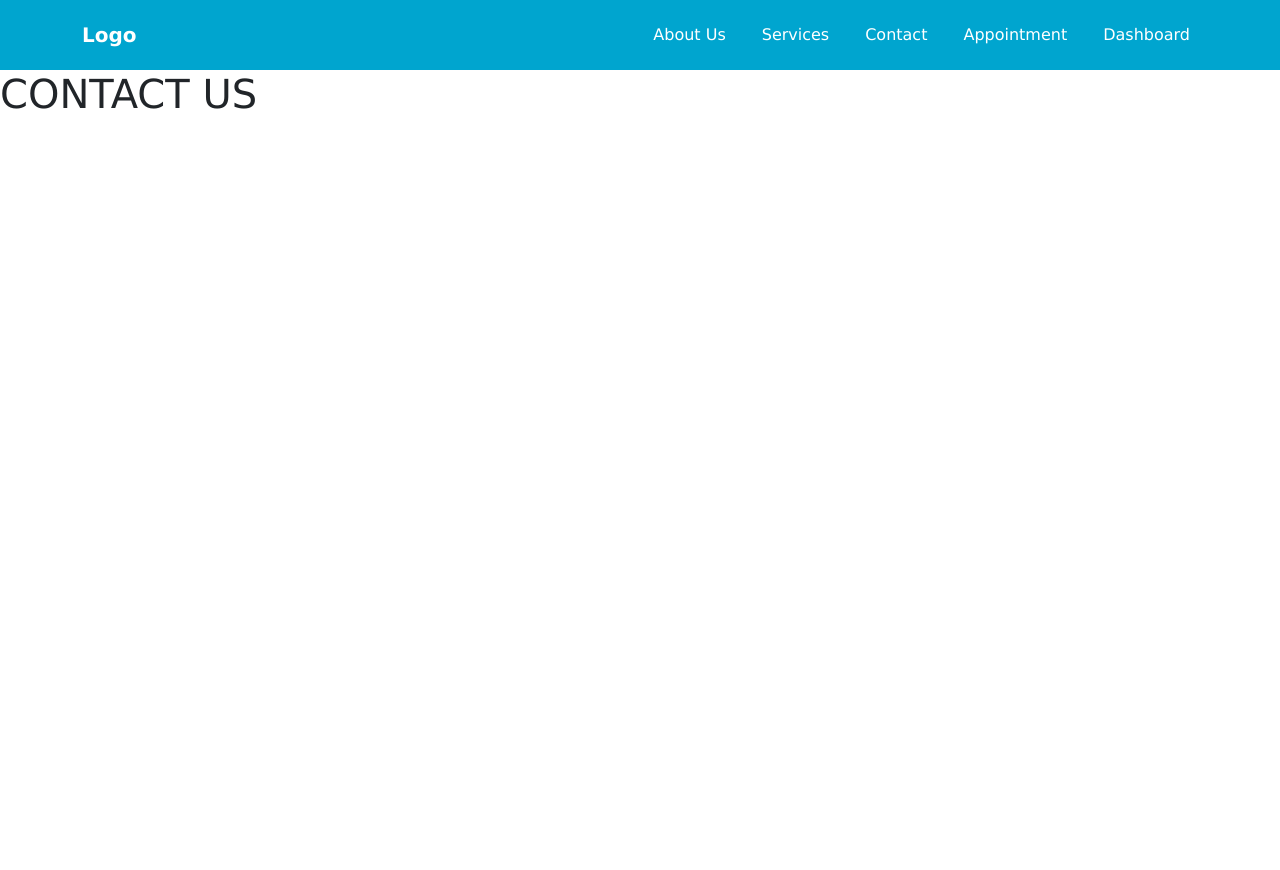
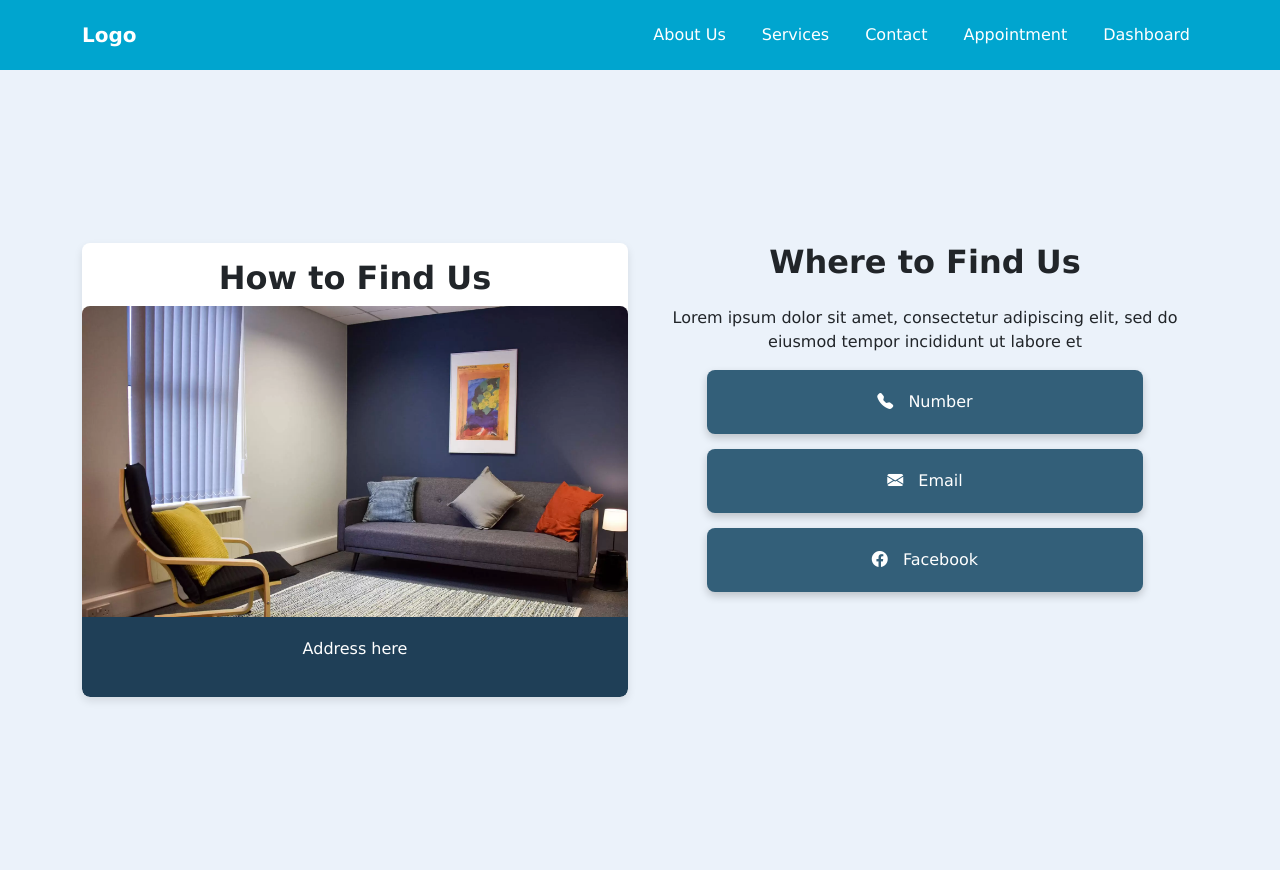
Before and after one commit to APC-SoCIT/APC-2024-2025-T1-03-Occupational-Therapy-Clinic, a Django app: page /contact-us/ in a window 1280 px wide. Before the commit the page ends 109 px from the top, so only its background shows below. Run offline with Django 3.2, Linux system fonts and the light colour scheme.

Commit message:
updated website/portal frontend

```diff
--- a/O4P/home/templates/home/contact_us.html
+++ b/O4P/home/templates/home/contact_us.html
@@ -1,5 +1,38 @@
 {% extends "home_navbar.html" %}
+{% load static %}
 
 {% block content %}
-        <h1>CONTACT US</h1>
+<div class="contact-1">
+        <div class="container">
+          <div class="row">
+            <div class="col-md-6">
+                <div class="contact-1-cont">
+                    <h2 class="contact-1-header text-center mt-3">How to Find Us</h2>
+                    <img src="{% static 'images/clinic-bg.jpg' %}" alt="Location Image">
+                    <div class="contact-1-text">
+                        <p>Address here</p>
+                    </div>
+                </div>
+            </div>
+
+            <div class="col-md-6 d-flex flex-column align-items-center">
+                <h2 class="contact-1-header mb-4">Where to Find Us</h2>
+                <p class="text-center">Lorem ipsum dolor sit amet, consectetur adipiscing elit, sed do eiusmod tempor incididunt ut labore et</p>
+
+                <div class="contact-1-card">
+                    <i class="bi bi-telephone-fill"></i>
+                    <span>Number</span>
+                </div>
+                <div class="contact-1-card">
+                    <i class="bi bi-envelope-fill"></i>
+                    <span>Email</span>
+                </div>
+                <div class="contact-1-card">
+                    <i class="bi bi-facebook"></i>
+                    <span>Facebook</span>
+                </div>
+            </div>
+          </div>
+        </div>
+      </div>
 {% endblock %}
--- a/O4P/static/css/style_website.css
+++ b/O4P/static/css/style_website.css
@@ -16,7 +16,7 @@ html, body {
 
 
 .nav-item .nav-link:hover {
-    color: #64CA6C;
+  color: #004E64;
   }
 
 .navbar-brand {
@@ -219,7 +219,7 @@ html, body {
 /*about us*/
 .about-1 {
   position: relative;
-    background-image: url('images/clinic-bg.jpg');
+  background-image: url("/static/images/clinic-bg.jpg");
   background-size: cover;
   background-position: center;
   color: white;
@@ -325,3 +325,49 @@ html, body {
 .card-text {
   color: #6c757d;
 }
+
+.contact-1 {
+  position: relative;
+  background-color: #EBF2FA;
+  height: 100vh;
+  display: flex;
+  align-items: center;
+  justify-content: center;
+  text-align: center;
+}
+
+.contact-1-cont {
+  background-color: #fff;
+  border-radius: 8px;
+  box-shadow: 0 4px 8px rgba(0, 0, 0, 0.1);
+  overflow: hidden;
+}
+.contact-1-cont img {
+  width: 100%;
+  height: auto;
+  border-radius: 8px 8px 0 0;
+}
+.contact-1-text {
+  padding: 20px;
+  background-color: #1F3F57;
+  color: #fff;
+  border-radius: 0 0 8px 8px;
+}
+.contact-1-card {
+  background-color: #335F79;
+  color: #fff;
+  padding: 20px;
+  border-radius: 8px;
+  box-shadow: 0 4px 8px rgba(0, 0, 0, 0.2);
+  margin-bottom: 15px;
+  width: 80%;
+}
+.contact-1-card:hover {
+  background-color: #23495C;
+}
+.contact-1-card i {
+  margin-right: 10px;
+}
+.contact-1 h2 {
+  font-weight: bold;
+}
--- a/O4P/static/templates/home_navbar.html
+++ b/O4P/static/templates/home_navbar.html
@@ -2,6 +2,7 @@
 <html>
     <head>
       <link href="https://cdn.jsdelivr.net/npm/bootstrap@5.0.2/dist/css/bootstrap.min.css" rel="stylesheet" integrity="sha384-EVSTQN3/azprG1Anm3QDgpJLIm9Nao0Yz1ztcQTwFspd3yD65VohhpuuCOmLASjC" crossorigin="anonymous">
+      <link href="https://cdnjs.cloudflare.com/ajax/libs/bootstrap-icons/1.8.1/font/bootstrap-icons.min.css" rel="stylesheet">
       <link rel="stylesheet" type="text/css" href="{% static 'css/style_website.css' %}">
       <title>Therapro</title>
     </head>
```
Also changed, not shown: O4P/static/css/style_portal.css (+25 -0 lines), O4P/static/templates/base.html (+16 -5 lines). Lines whose indentation alone changed are shown as unchanged.
